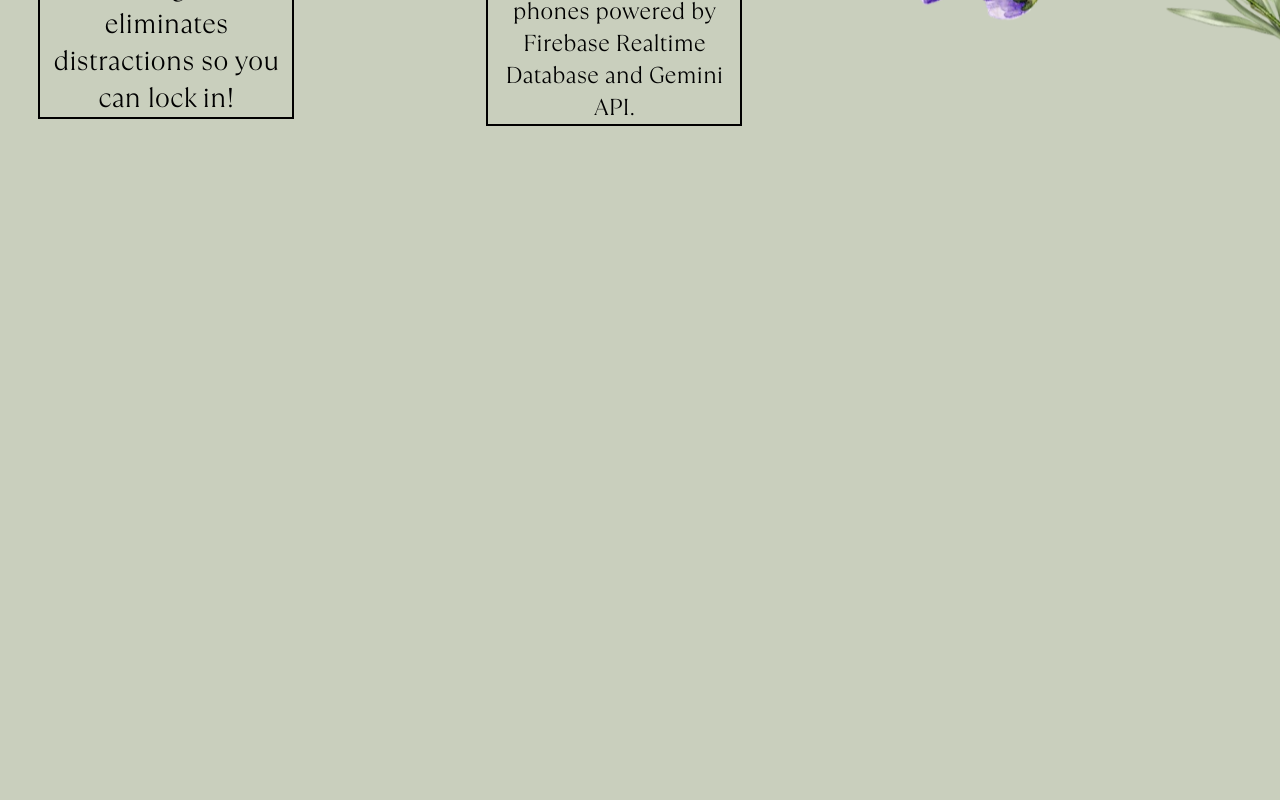
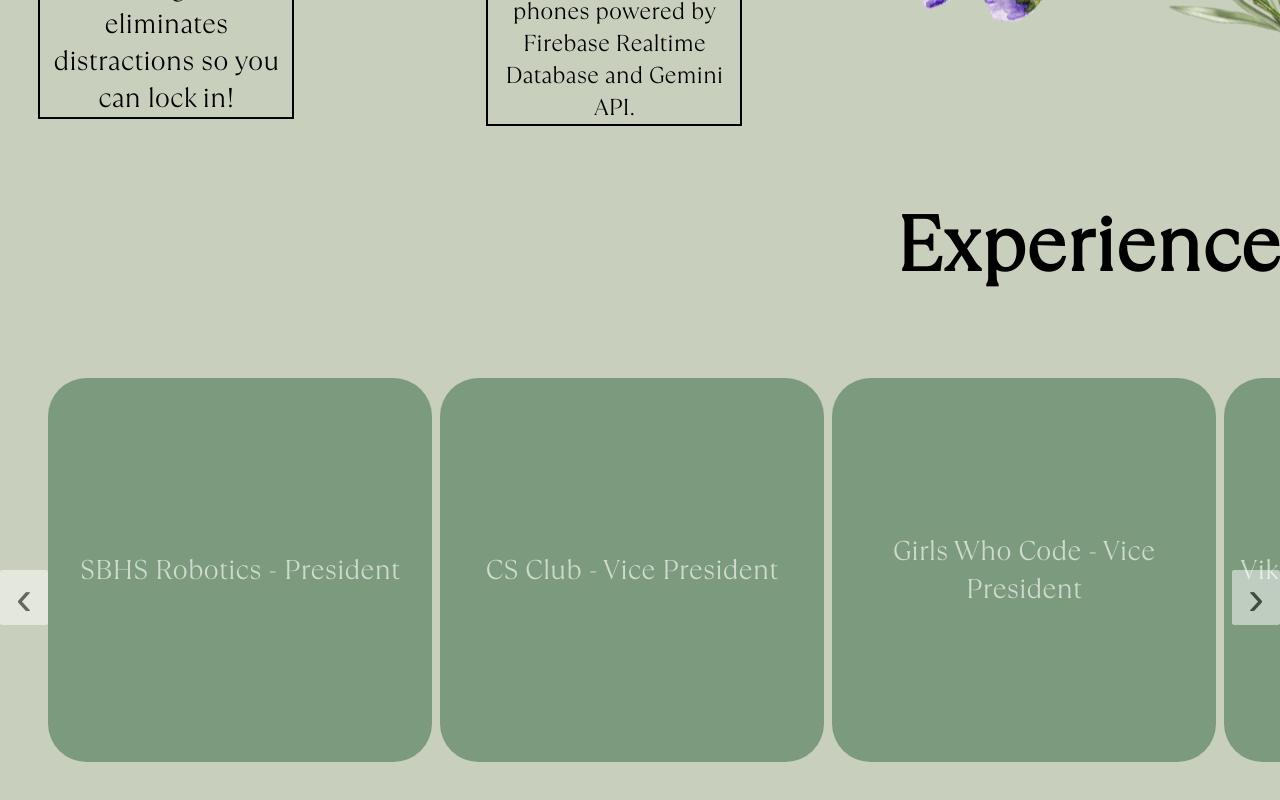
Before and after one commit to anikat2/anikaportfolio, a React (Create React App) app: page / in a window 1280 px wide. Shown: the part 1888-2688 px from the top of the page. Before the commit the page ends 2335 px from the top, so only its background shows below. Built offline with nearby package versions, Linux system fonts and the light colour scheme.

Commit message:
experiences carousel

```diff
--- a/src/App.js
+++ b/src/App.js
@@ -18,10 +18,20 @@ import gmail from './gmaill.png';
 import tiktok from './tiktok-logo-on-transparent-background-free-vector-removebg-preview.png';
 import discord from './discord.png';
 import AnimatedCursor from "react-animated-cursor"
+import { useRef } from 'react';
 
 import './App.css';
 
 function App() {
+  const carouselRef = useRef(null);
+
+  const handleCarouselMove = (positive = true) => {
+    const slideWidth = carouselRef.current.firstChild.clientWidth;
+    carouselRef.current.scrollLeft = positive
+      ? carouselRef.current.scrollLeft + slideWidth
+      : carouselRef.current.scrollLeft - slideWidth;
+  };
+
   return (
     <div className="App">
       <AnimatedCursor
@@ -156,8 +166,50 @@ function App() {
         </a>
         <p className='discp'>hwisnfocnv</p>
       </div>
+      <div className="experience">
+        <h2 className="text4">Experience</h2>
+        <button className="carousel-arrow carousel-arrow--prev" onClick={() => handleCarouselMove(false)}>
+          &#8249;
+        </button>
+        <button className="carousel-arrow carousel-arrow--next" onClick={handleCarouselMove}>
+          &#8250;
+        </button>
+        <div className="carousel-container" ref={carouselRef}>
+          <div className="carousel-slide">
+          SBHS Robotics - President
+          </div>
+          <div className="carousel-slide">
+          CS Club - Vice President
+          </div>
+          <div className="carousel-slide">
+          Girls Who Code - Vice President
+          </div>
+          <div className="carousel-slide">
+          Viking Volunteers - President
+          </div>
+          <div className="carousel-slide">
+          WiStem - Education Lead
+          </div>
+          <div className="carousel-slide">
+          MIT Beaverworks - Microelectronics Student
+          </div>
+          <div className="carousel-slide">
+          Code4Tomorrow - C Project Lead
+          </div>
+          <div className="carousel-slide">
+          Built By Me - Engineering Teacher
+          </div>
+        </div>
+      </div>
     </div>
   );
+}
+const carousel = document.querySelector(".carousel-container");
+const slide = document.querySelector(".carousel-slide");
+
+function handleCarouselMove(positive = true) {
+  const slideWidth = slide.clientWidth;
+  carousel.scrollLeft = positive ? carousel.scrollLeft + slideWidth : carousel.scrollLeft - slideWidth;
 }
 
 function javaExp(){
--- a/src/index.css
+++ b/src/index.css
@@ -387,7 +387,7 @@ p{
 }
 .projs{
   font-size: xxx-large;
-  margin-bottom: 110vw;
+  margin-bottom: 90vw;
 }
 table, td, th {
   border: 2px solid;
@@ -575,3 +575,128 @@ table {
   margin-left: 58.5vw;
   font-size: 1vw;
 }
+.experience{
+  margin-bottom: 30%;
+}
+.text4{
+  text-align: right;
+
+}
+
+main {
+  display: flex;
+  justify-content: center;
+  align-items: center;
+  min-height: 100vh;
+  padding-bottom: 64px;
+}
+
+.carousel-arrow {
+  position: absolute;
+  display: flex;
+  justify-content: center;
+  top: 0;
+  bottom: 64px;
+  margin-block: auto;
+  height: fit-content;
+  width: 48px;
+  background-color: white;
+  border: none;
+  font-size: 3rem;
+  padding: 0;
+  cursor: pointer;
+  opacity: 0.5;
+  transition: opacity 100ms;
+}
+
+.carousel-arrow:hover,
+.carousel-arrow:focus {
+  opacity: 1;
+}
+
+.carousel-arrow--prev {
+  position: absolute;
+  margin-top: 192%;
+  border-radius: 5%;
+  left: 0;
+}
+
+.carousel-arrow--next {
+  margin-top: 192%;
+  border-radius: 5%;
+  right: 0;
+}
+
+.carousel-container {
+  width: 100%;
+  padding-block: 16px 32px;
+  margin: 16px 48px;
+  overflow-x: auto;
+  display: flex;
+  width: 100%;
+  gap: 8px;
+  align-items: center;
+  scroll-snap-type: x mandatory;
+  flex-flow: row nowrap;
+  scroll-behavior: smooth;
+}
+
+.carousel-container::-webkit-scrollbar {
+  height: 14px;
+  width: calc(100% - 48px);
+}
+
+.carousel-container::-webkit-scrollbar-track {
+  background: #b1b3b399;
+}
+
+.carousel-container::-webkit-scrollbar-thumb {
+  background: #354779;
+}
+
+.carousel-container::-webkit-scrollbar-track-piece:start {
+  background: #354779;
+}
+
+.carousel-slide {
+  flex: 1 0 30%;
+  border-radius: 10%;
+  aspect-ratio: 1;
+  flex-flow: column nowrap;
+  display: flex;
+  justify-content: center;
+  align-items: center;
+  background-color: #7c9b7e;
+  color: rgba(255, 255, 255, 0.63);
+  scroll-snap-align: center;
+  font-size: 170%;
+}
+
+@media (max-width: 600px) {
+  .carousel-slide {
+    flex: 1 0 90%;
+  }
+}
+
+footer {
+  position: absolute;
+  width: 100%;
+  left: 0;
+  bottom: 0;
+  text-align: center;
+  padding: 16px;
+  background-color: #eaeaea90;
+  display: flex;
+  justify-content: center;
+  box-sizing: border-box;
+}
+
+footer p {
+  color: #221133;
+  margin: 0;
+}
+
+footer a {
+  text-decoration: none;
+  color: inherit;
+}
```
Also changed, not shown: package.json (+8 -0 lines), 2 other files (tests, documents, lock files or other folders).
